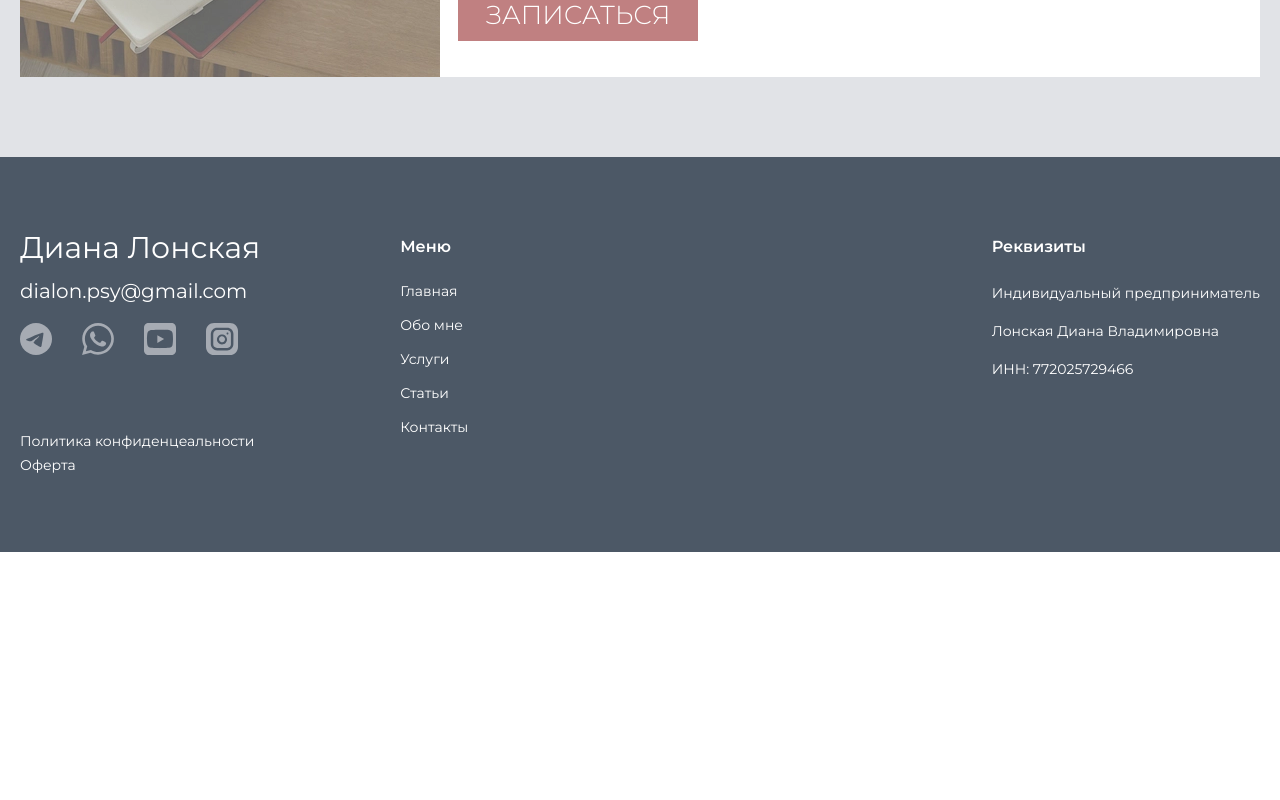
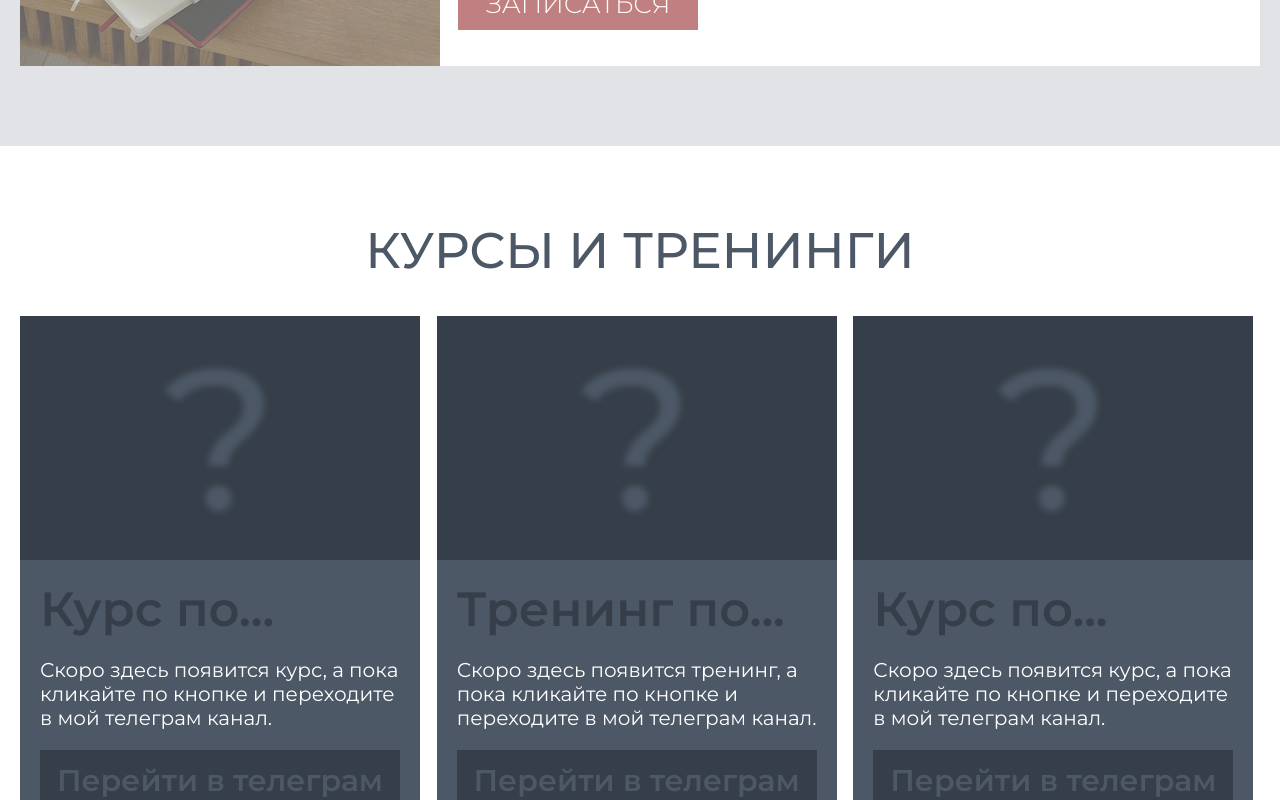
Before and after one commit to maksymbashkatov/psychologist, a Next.js app: page /uslugi in a window 1280 px wide. Shown: the part 2000-2800 px from the top of the page. Before the commit the page ends 2552 px from the top, so only its background shows below. Built offline with nearby package versions, Linux system fonts and the light colour scheme.

Commit message:
feat: add courses and trainings block to services page

```diff
--- a/app/globals.css
+++ b/app/globals.css
@@ -28,7 +28,6 @@
   font-style: normal;
   font-weight: 300;
   src: url(../public/fonts/montserrat-300.woff2) format('woff2');
-  /* src: url(/public/fonts/montserrat-300.woff2) format('woff2'); */
 }
 
 @font-face {
--- /dev/null
+++ b/app/uslugi/components/course.module.css
@@ -0,0 +1,71 @@
+.course {
+  display: grid;
+  max-width: 400px;
+  background: #4C5866;
+}
+
+.course >:nth-child(1) {
+  background: #363F49;
+
+  p {
+    font-size: 200px;
+    font-weight: 500;
+    filter: blur(3px);
+    text-align: center;
+  }
+}
+
+.content {
+  display: grid;
+  row-gap: 20px;
+  padding: 20px;
+}
+
+.content >:nth-child(1) {
+  color: #363F49;
+  font-size: 48px;
+  font-weight: 600;
+}
+
+.content >:nth-child(2) {
+  color: #FFF;
+  font-size: 20px;
+}
+
+.content >:nth-child(3) {
+  background: #363F49;
+  transition: .5s;
+
+  p {
+    padding: 20px 0;
+    text-align: center;
+    line-height: .72;
+    font-size: 30px;
+    font-weight: 600;
+  }
+}
+
+.content >:nth-child(3):hover {
+  background: #20262C;
+}
+
+@media (max-width: 1024px) {
+  .content {
+    row-gap: 16px;
+    padding: 16px;
+  }
+
+  .content >:nth-child(1) {
+    font-size: 40px;
+  }
+
+  .content >:nth-child(2) {
+    font-size: 16px;
+  }
+
+  .content >:nth-child(3) {
+    p {
+      font-size: 26px;
+    }
+  }
+}
--- /dev/null
+++ b/app/uslugi/components/course.tsx
@@ -0,0 +1,17 @@
+import Link from 'next/link';
+import styles from './course.module.css';
+
+export default function Course(
+  { title, content } : { title: string, content: string }
+) {
+  return <div className={styles.course}>
+    <div><p>?</p></div>
+    <div className={styles.content}>
+      <h3>{title}</h3>
+      <p>{content}</p>
+      <Link href='https://t.me/diana_lonskaya' target='_blank' rel='nofollow noopener noreferrer'>
+        <p>Перейти в телеграм</p>
+      </Link>
+    </div>
+  </div>
+}
--- /dev/null
+++ b/app/uslugi/components/courses.module.css
@@ -0,0 +1,37 @@
+.container {
+  display: grid;
+  row-gap: 40px;
+  color: #4C5866;
+  grid-template-rows: repeat(2, auto);
+  grid-template-columns: repeat(3, 1fr);
+  justify-content: space-between;
+  column-gap: 10px;
+}
+
+.container >:nth-child(1) {
+  grid-column: 1 / 4;
+}
+
+@media (max-width: 1024px) {
+  .container {
+    row-gap: 30px;
+    grid-template-rows: repeat(2, auto);
+    grid-template-columns: repeat(2, 1fr);
+  }
+
+  .container >:nth-child(1) {
+    grid-column: 1 / 3;
+  }
+}
+
+@media (max-width: 540px) {
+  .container {
+    row-gap: 20px;
+    grid-template-rows: repeat(4, auto);
+    grid-template-columns: auto;
+  }
+
+  .container >:nth-child(1) {
+    grid-column: 1 / 2;
+  }
+}
--- /dev/null
+++ b/app/uslugi/components/courses.tsx
@@ -0,0 +1,33 @@
+import Course from './course';
+import styles from './courses.module.css';
+import Title from './title';
+
+const courses = [
+  {
+    title: 'Курс по...',
+    content: 'Скоро здесь появится курс, а пока кликайте по кнопке и переходите в мой телеграм канал.'
+  },
+    {
+    title: 'Тренинг по...',
+    content: 'Скоро здесь появится тренинг, а пока кликайте по кнопке и переходите в мой телеграм канал.'
+  },
+    {
+    title: 'Курс по...',
+    content: 'Скоро здесь появится курс, а пока кликайте по кнопке и переходите в мой телеграм канал.'
+  }
+];
+
+export default function Courses() {
+  return <section className='section'>
+    <div className={`${styles.container} container`}>
+      <Title title='Курсы и тренинги'/>
+      {courses.map((c, i) =>
+        <Course
+          key={i}
+          title={c.title}
+          content={c.content}
+        />
+      )}
+    </div>
+  </section>
+}
--- a/app/uslugi/components/services.module.css
+++ b/app/uslugi/components/services.module.css
@@ -6,12 +6,6 @@
   display: grid;
   row-gap: 40px;
   color: #4C5866;
-}
-
-.title {
-  justify-self: center;
-  font-size: 60px;
-  font-weight: 500;
 }
 
 .container >:nth-child(3) >:nth-child(1) {
@@ -25,10 +19,6 @@
 }
 
 @media (min-width: 1025px) and (max-width: 1366px) {
-  .title {
-    font-size: 50px;
-  }
-
   .container >:nth-child(3) >:nth-child(2) {
     padding: 36px;
     padding-right: 18px;
@@ -42,10 +32,6 @@
     row-gap: 20px;
   }
 
-  .title {
-    font-size: 32px;
-  }
-
   .container >:nth-child(3) >:nth-child(2) {
     padding: 26px 14px;
   }
--- a/app/uslugi/components/services.tsx
+++ b/app/uslugi/components/services.tsx
@@ -1,5 +1,6 @@
 import Service from './service';
 import styles from './services.module.css';
+import Title from './title';
 
 const services = [
   {
@@ -55,7 +56,7 @@ const services = [
 export default function Services() {
   return <section className={`${styles.section} section`}>
     <div className={`${styles.container} container`}>
-      <h2 className={styles.title}>Услуги</h2>
+      <Title title='Услуги'/>
       {services.map((s) =>
         <Service
           key={s.id}
--- /dev/null
+++ b/app/uslugi/components/title.module.css
@@ -0,0 +1,19 @@
+.title {
+  justify-self: center;
+  text-transform: uppercase;
+  font-size: 60px;
+  font-weight: 500;
+  line-height: 1;
+}
+
+@media (min-width: 1025px) and (max-width: 1366px) {
+  .title {
+    font-size: 50px;
+  }
+}
+
+@media (max-width: 540px) {
+  .title {
+    font-size: 32px;
+  }
+}
--- /dev/null
+++ b/app/uslugi/components/title.tsx
@@ -0,0 +1,7 @@
+import styles from './title.module.css';
+
+export default function Title(
+  { title }: { title: string }
+) {
+  return <h2 className={styles.title}>{title}</h2>
+}
--- a/app/uslugi/page.tsx
+++ b/app/uslugi/page.tsx
@@ -1,3 +1,4 @@
+import Courses from './components/courses';
 import Services from './components/services';
 
 export function generateMetadata() {
@@ -13,5 +14,6 @@ export function generateMetadata() {
 export default function Page() {
   return <main>
     <Services/>
+    <Courses/>
   </main>;
 }
```
